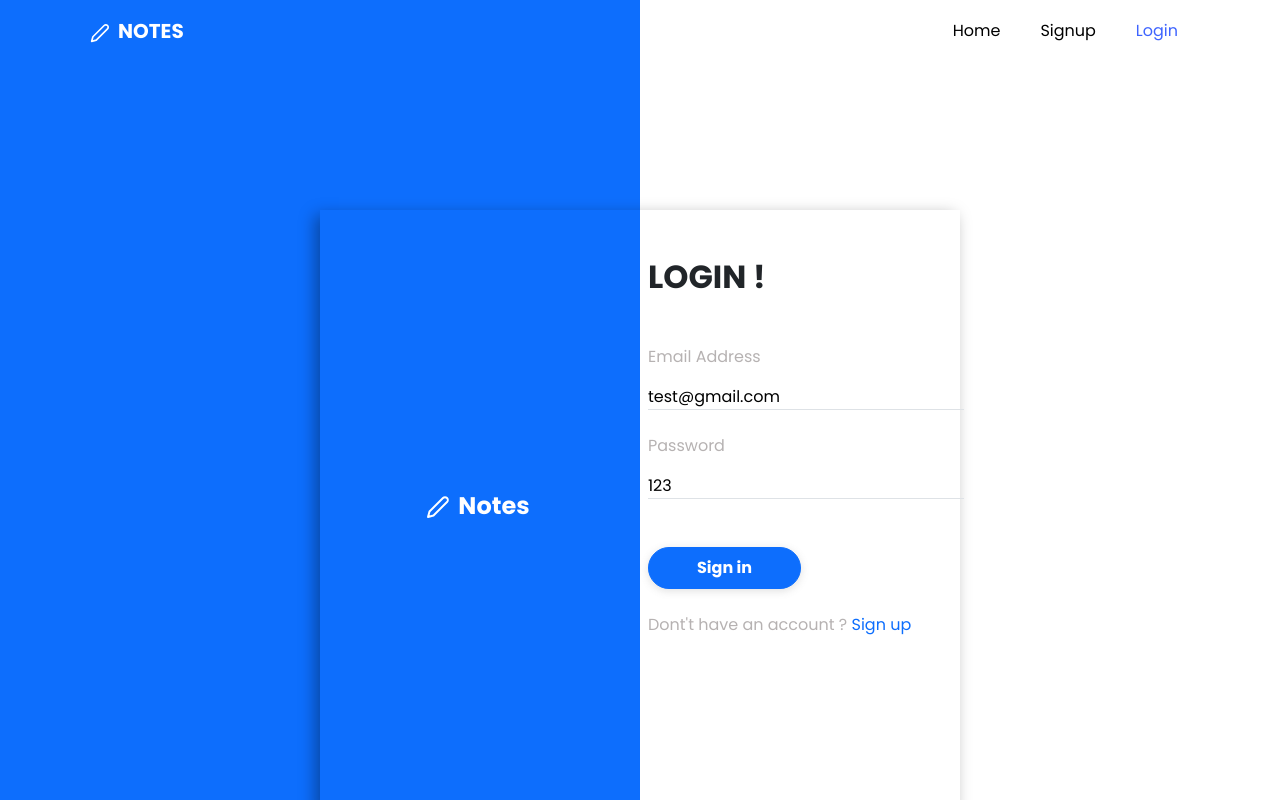
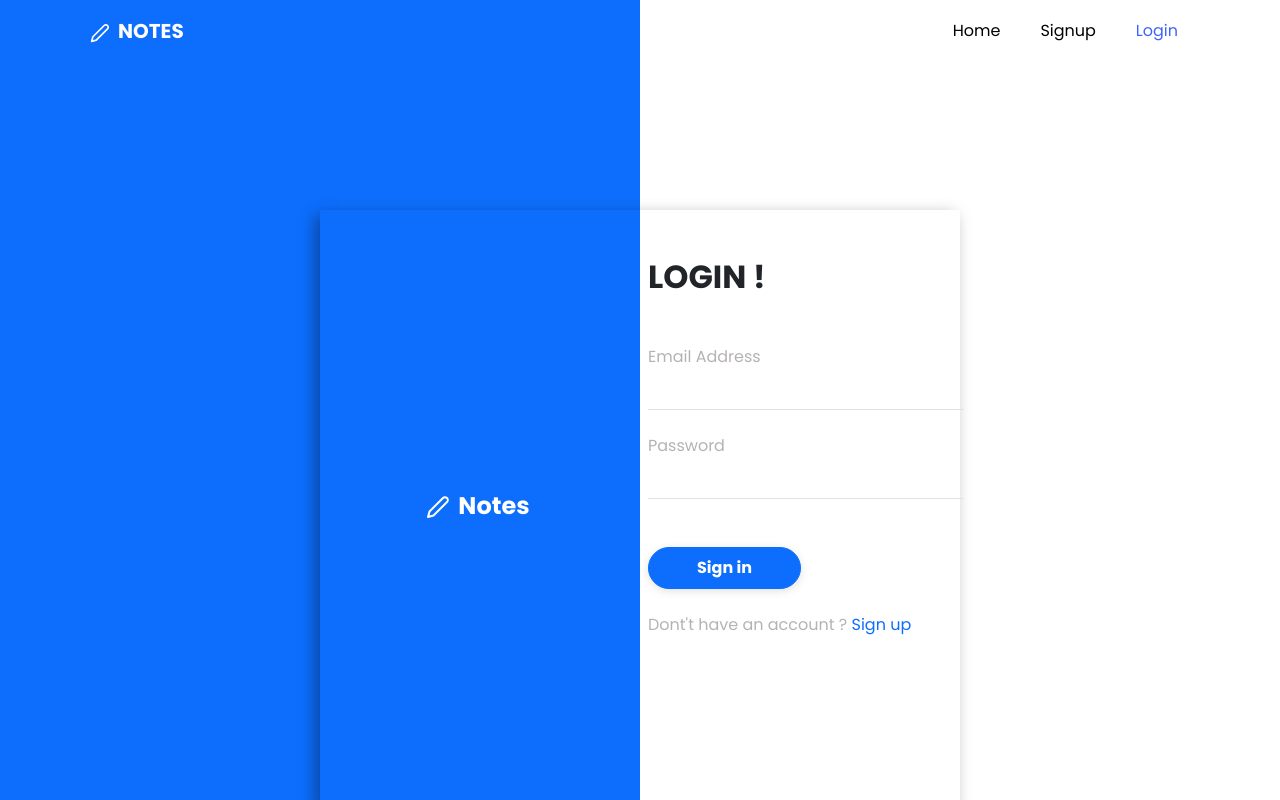
Before and after one commit to niamudeen-mvt/notes-client, a React (Create React App) app: page /login in a window 1280 px wide. Shown: the top 800 px of the page. Built offline with nearby package versions, Linux system fonts and the light colour scheme; no server answers.

Commit message:
message: time format set on note

```diff
--- a/src/components/shared/BasicFormLayout.js
+++ b/src/components/shared/BasicFormLayout.js
@@ -31,7 +31,7 @@ export const BasicFormLayout = ({
             <div className="flex_center h-100 flex-column position-relative">
               {showEditIcon ? (
                 <Form
-                  className="mb-5 text-white position-absolute"
+                  className="mb-5 text-white position-absolute cursor"
                   style={{ top: "48px", left: "48px" }}
                 >
                   <Form.Check // prettier-ignore
@@ -40,6 +40,7 @@ export const BasicFormLayout = ({
                     label="Edit Profile"
                     checked={checked}
                     onChange={handleChange}
+                    style={{ cursor: "pointer" }}
                   />
                 </Form>
               ) : null}
--- a/src/pages/Notes.js
+++ b/src/pages/Notes.js
@@ -331,7 +331,12 @@ const NotesPage = () => {
                           <span>{`  `}...more</span>
                         ) : null}
                       </p>
-                      <p className="">{formattedTime(dateTime)}</p>
+                      <p
+                        className="position-absolute "
+                        style={{ bottom: "15px" }}
+                      >
+                        {formattedTime(dateTime)}
+                      </p>
                     </div>
                   </Col>
                 );
@@ -340,16 +345,18 @@ const NotesPage = () => {
         </Row>
 
         {/* ADD NOTES BUTTON */}
-        <div className="d-flex justify-content-end ">
+
         <div
           className="rounded-circle bg-primary p-4 "
           style={{
             cursor: "pointer",
+            position: "fixed",
+            right: "375px",
+            top: "80%",
           }}
           onClick={handleOpenModal}
         >
           <FaPlus size={24} color="white" />
-          </div>
         </div>
 
         {/* ADD NOTES MODEL */}
--- a/src/pages/Profile.js
+++ b/src/pages/Profile.js
@@ -1,11 +1,12 @@
 import { useEffect, useState } from "react";
-import { Button, Form, Spinner } from "react-bootstrap";
+import { Button, Spinner } from "react-bootstrap";
 import { getUserDetails, editUserDetials } from "../services/api/user";
 import { useAuth } from "../context/authContext";
 import { sendNotification } from "../utils/notifications";
 import { BasicFormLayout } from "../components/shared/BasicFormLayout";
 import CustomInput from "../components/shared/CustomInput";
 import { VscAccount } from "react-icons/vsc";
+import CustomLoader from "../components/shared/CustomLoader";
 
 const Profile = () => {
   const [currentUser, setCurrentUser] = useState({
@@ -22,6 +23,7 @@ const Profile = () => {
   useEffect(() => {
     const fetchCurrentUser = async () => {
       try {
+        setIsLoading(true);
         const res = await getUserDetails();
         if (res?.status === 200) {
           setCurrentUser(res?.data?.user);
@@ -29,6 +31,8 @@ const Profile = () => {
       } catch (error) {
         console.error("Error fetching user data:", error);
         setCurrentUser(null);
+      } finally {
+        setIsLoading(false);
       }
     };
 
@@ -61,6 +65,8 @@ const Profile = () => {
     }
     setIsLoading(false);
   };
+
+  if (isLoading) return <CustomLoader />;
   return (
     <BasicFormLayout
       pageTitle="Profile"
--- a/src/pages/auth/LoginForm.js
+++ b/src/pages/auth/LoginForm.js
@@ -9,7 +9,7 @@ import { sendNotification } from "../../utils/notifications";
 import { Link, useNavigate } from "react-router-dom";
 import { loginUser } from "../../services/api/user";
 import { useAuth } from "../../context/authContext";
-import { Button, Container } from "react-bootstrap";
+import { Button } from "react-bootstrap";
 import CustomInput from "../../components/shared/CustomInput";
 import { BasicFormLayout } from "../../components/shared/BasicFormLayout";
 
@@ -19,8 +19,8 @@ const LoginForm = () => {
   const { setToken } = useAuth();
 
   const [user, setUser] = useState({
-    email: "test@gmail.com",
-    password: "123",
+    email: "",
+    password: "",
   });
   const [errors, setErrors] = useState({});
 
@@ -75,7 +75,7 @@ const LoginForm = () => {
           name="password"
           label="password"
           mb={5}
-          type="text"
+          type="password"
           value={user.password}
           handleChange={handleChange}
           errors={errors}
--- a/src/pages/auth/SignupForm.js
+++ b/src/pages/auth/SignupForm.js
@@ -80,7 +80,7 @@ const SignupForm = () => {
           name="password"
           label="password"
           mb={5}
-          type="text"
+          type="password"
           value={user.password}
           handleChange={handleChange}
           errors={errors}
```
Also changed, not shown: src/layout/header/Header.js (+0 -12 lines). Lines whose indentation alone changed are shown as unchanged.
